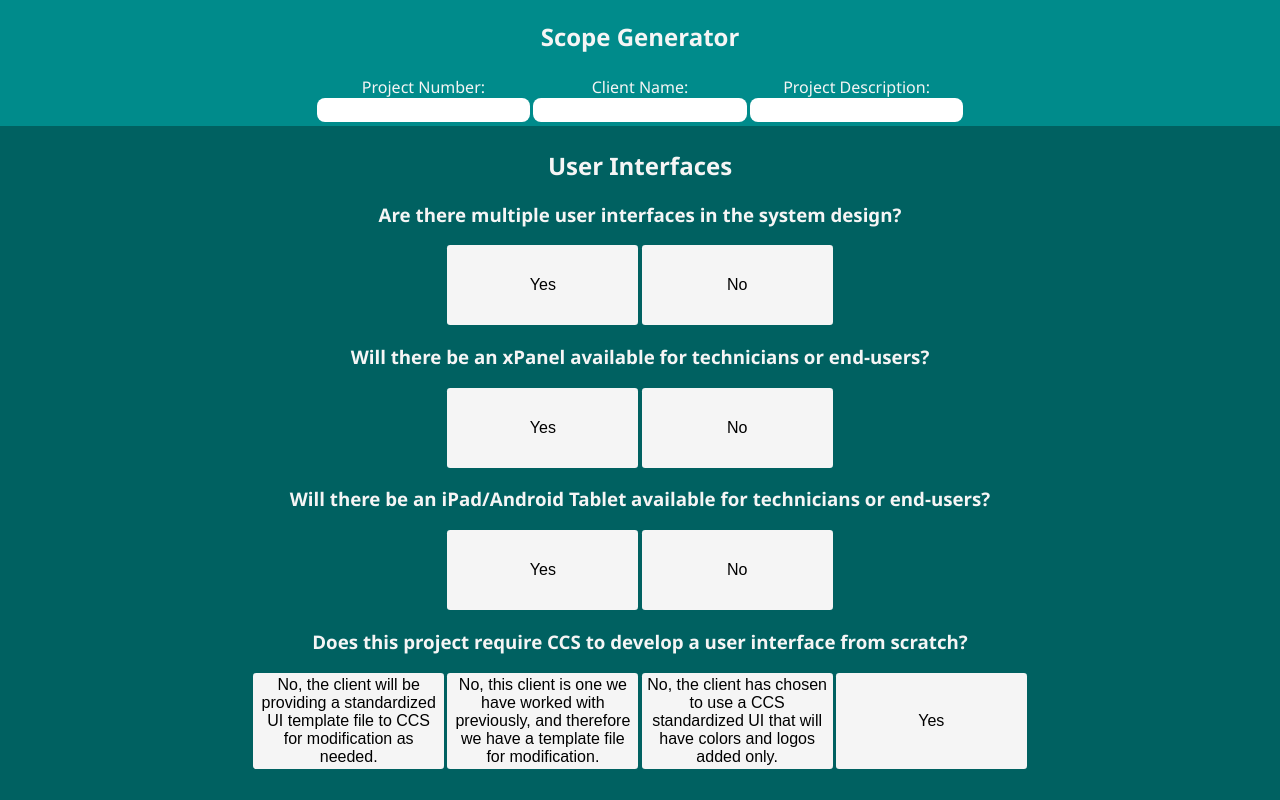
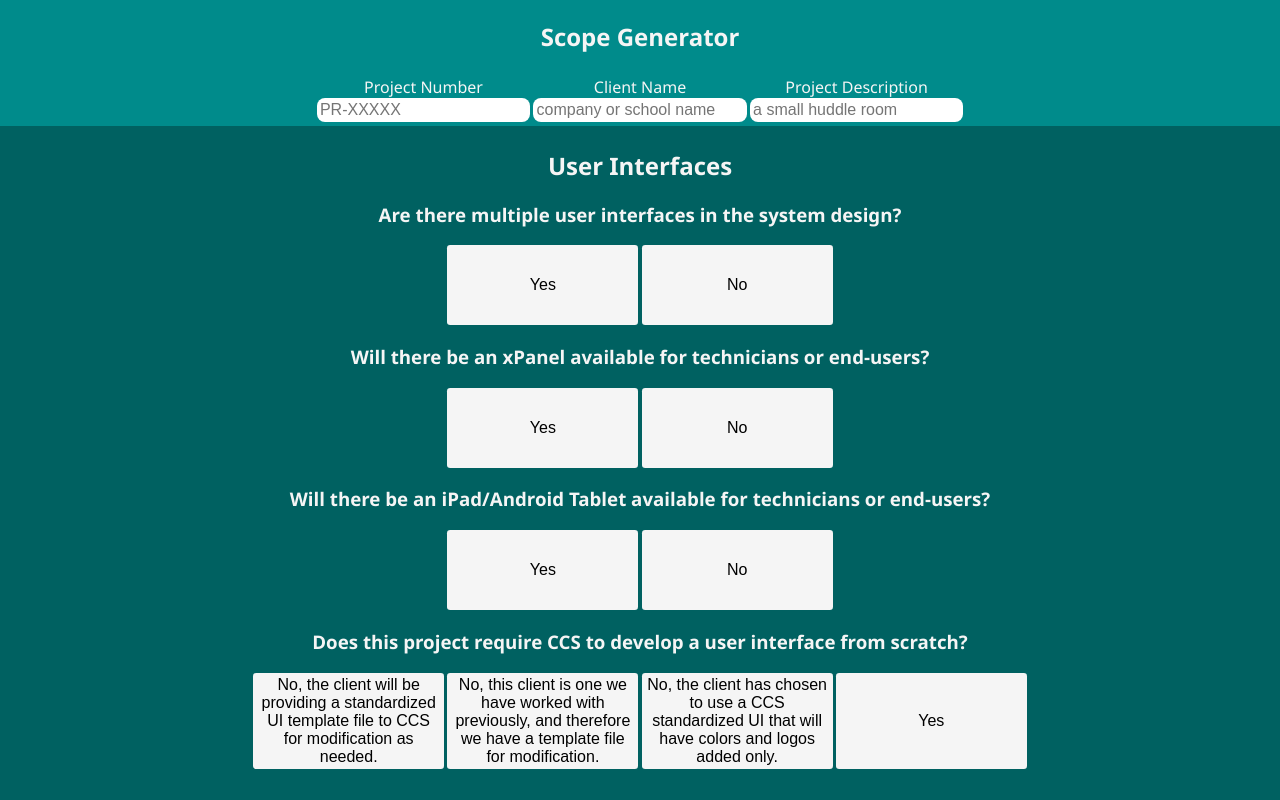
Before and after one commit to ryanjblajda/scope-generator, an Angular app: page / in a window 1280 px wide. Shown: the top 800 px of the page. Built offline with nearby package versions, Linux system fonts and the light colour scheme.

Commit message:
add placeholder

```diff
--- a/src/app/app.component.html
+++ b/src/app/app.component.html
@@ -3,9 +3,9 @@
     <h2>{{title}}</h2>
   </header>
   <section class="scope-details">
-    <article class="scope-details-item"><span>Project Number: </span><input/></article>
-    <article  class="scope-details-item"><span>Client Name: </span><input/></article>
-    <article  class="scope-details-item"><span>Project Description: </span><input/></article>
+    <article class="scope-details-item"><span>Project Number</span><input [placeholder]="projectNumber()"/></article>
+    <article class="scope-details-item"><span>Client Name</span><input [placeholder]="projectClientName()"/></article>
+    <article class="scope-details-item"><span>Project Description</span><input [placeholder]="projectDescription()"/></article>
   </section>
   <section class="question-list">
     <app-section *ngFor="let section of questions.sections" [section]="section"/>
@@ -15,6 +15,6 @@
     <textarea placeholder="enter additional details not captured via the questions, such as IT contact details or advanced functionality, like room combining or overflow"></textarea>
   </section>
   <footer class="footer">
-    <button>Submit</button>
+    <button (click)="generateScope()">Generate Scope</button>
   </footer>
 </section>
--- a/src/app/app.component.ts
+++ b/src/app/app.component.ts
@@ -1,6 +1,7 @@
 import { Component, OnInit } from '@angular/core';
 import data from '../assets/scope_questions.json';
 import { QuestionList } from './components/interfaces/interfaces';
+import { signal } from '@angular/core';
 
 @Component({
   selector: 'app-root',
@@ -11,8 +12,16 @@ import { QuestionList } from './components/interfaces/interfaces';
 export class AppComponent implements OnInit {
   title = 'Scope Generator';
   questions:QuestionList = data;
+  projectNumber = signal<string>('PR-XXXXX');
+  projectDescription = signal<string>('a small huddle room');
+  projectClientName = signal<string>('company or school name')
+
 
   ngOnInit() {
 
   }
+
+  generateScope():void {
+    console.log(this.questions);
+  }
 }
```
